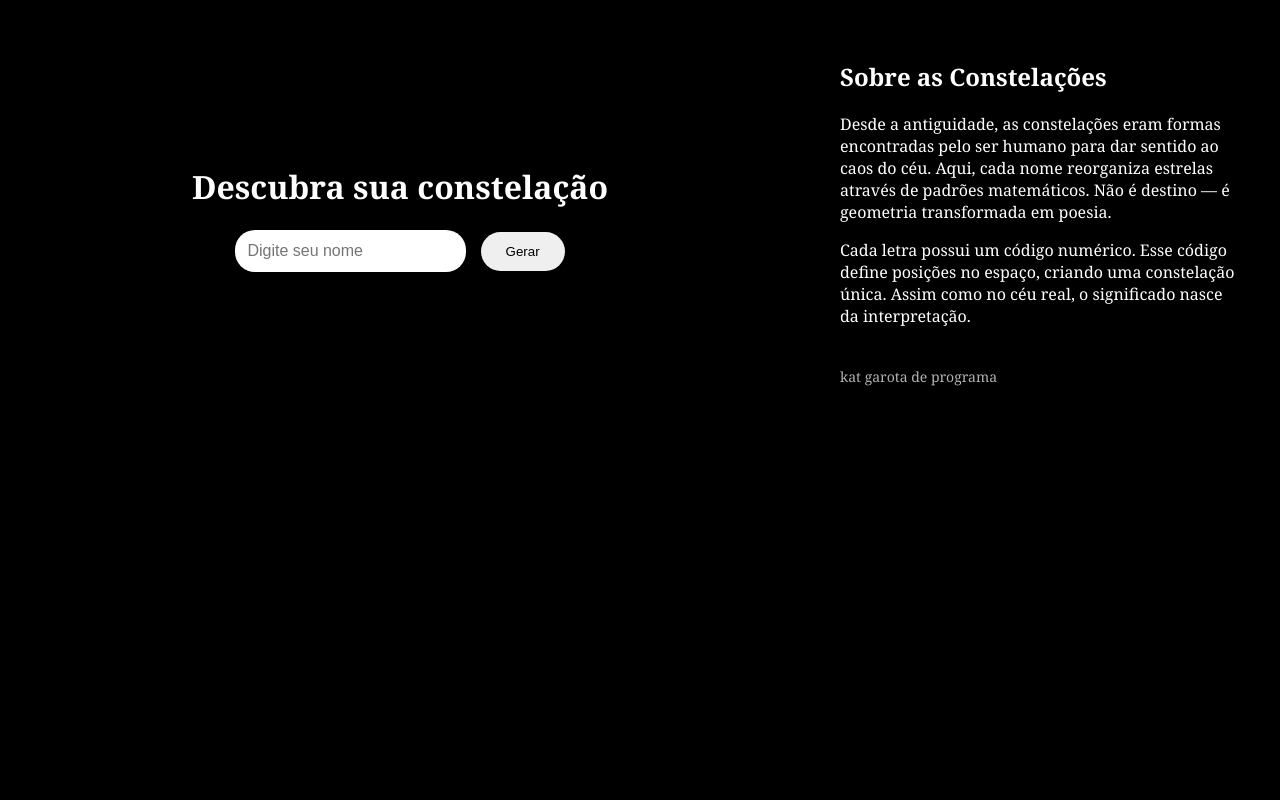
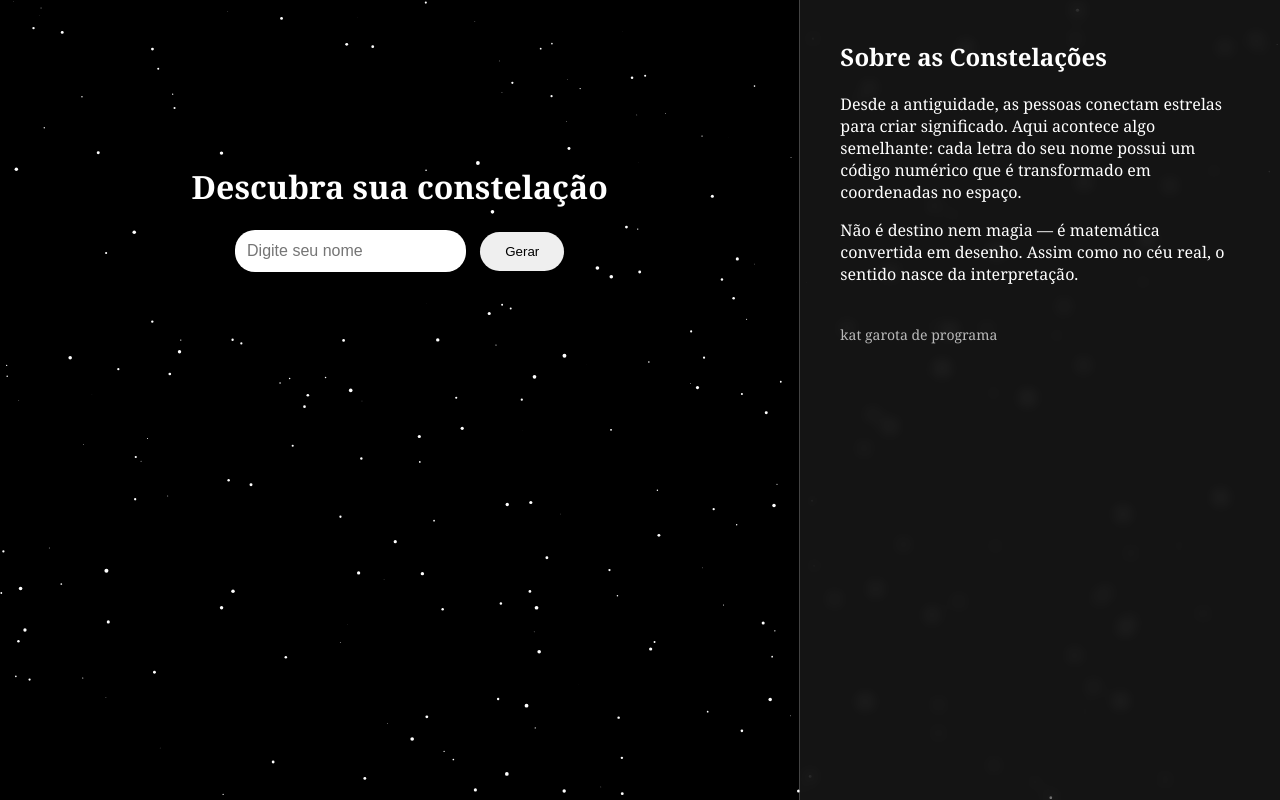
Before and after one commit to abacatealbino/constela-ao, a plain HTML site: page index.html in a window 1280 px wide. Drawn offline with Linux system fonts and the light colour scheme.

Commit message:
Refactor HTML structure and styling for clarity

```diff
--- a/index.html
+++ b/index.html
@@ -3,7 +3,7 @@
 <head>
 <meta charset="UTF-8">
 <meta name="viewport" content="width=device-width, initial-scale=1.0">
-<title>Qual é a constelação do seu nome?</title>
+<title>Qual a constelação do seu nome?</title>
 
 <style>
 body {
@@ -12,32 +12,23 @@ body {
   font-family: Georgia, serif;
   color: white;
   display: flex;
-  flex-direction: row;
   height: 100vh;
 }
 
+/* FUNDO */
 canvas {
   position: fixed;
   top: 0;
   left: 0;
-  z-index: 0;
+  z-index: -1;
 }
 
+/* ÁREA PRINCIPAL */
 .main {
   flex: 2;
-  position: relative;
-  z-index: 2;
   text-align: center;
   margin-top: 18vh;
-}
-
-.lateral {
-  flex: 1;
-  padding: 40px;
-  background: rgba(0,0,0,0.6);
-  backdrop-filter: blur(5px);
   z-index: 2;
-  overflow-y: auto;
 }
 
 input {
@@ -59,19 +50,34 @@ button:active {
   transform: scale(0.95);
 }
 
+/* PAINEL LATERAL */
+.lateral {
+  flex: 1;
+  padding: 40px;
+  background: rgba(255,255,255,0.08);
+  border-left: 1px solid rgba(255,255,255,0.2);
+  backdrop-filter: blur(8px);
+  overflow-y: auto;
+}
+
+.lateral h2 {
+  margin-top: 0;
+}
+
 .assinatura {
   margin-top: 40px;
   font-size: 14px;
   opacity: 0.7;
 }
 
-/* Responsivo */
+/* RESPONSIVO */
 @media (max-width: 768px) {
   body {
     flex-direction: column;
   }
   .lateral {
-    padding: 20px;
+    border-left: none;
+    border-top: 1px solid rgba(255,255,255,0.2);
   }
 }
 </style>
@@ -91,14 +97,13 @@ button:active {
 <div class="lateral">
   <h2>Sobre as Constelações</h2>
   <p>
-  Desde a antiguidade, as constelações eram formas encontradas pelo ser humano
-  para dar sentido ao caos do céu. Aqui, cada nome reorganiza estrelas através
-  de padrões matemáticos. Não é destino — é geometria transformada em poesia.
+  Desde a antiguidade, as pessoas conectam estrelas para criar significado.
+  Aqui acontece algo semelhante: cada letra do seu nome possui um código
+  numérico que é transformado em coordenadas no espaço.
   </p>
   <p>
-  Cada letra possui um código numérico. Esse código define posições no espaço,
-  criando uma constelação única. Assim como no céu real, o significado nasce
-  da interpretação.
+  Não é destino nem magia — é matemática convertida em desenho.
+  Assim como no céu real, o sentido nasce da interpretação.
   </p>
 
   <div class="assinatura">
@@ -117,9 +122,32 @@ function ajustarTela() {
 window.addEventListener("resize", ajustarTela);
 ajustarTela();
 
+/* Fundo estrelado */
+let estrelas = [];
+
+for (let i = 0; i < 300; i++) {
+  estrelas.push({
+    x: Math.random() * canvas.width,
+    y: Math.random() * canvas.height,
+    tamanho: Math.random() * 2
+  });
+}
+
+function desenharFundo() {
+  ctx.fillStyle = "black";
+  ctx.fillRect(0, 0, canvas.width, canvas.height);
+
+  ctx.fillStyle = "white";
+  for (let e of estrelas) {
+    ctx.beginPath();
+    ctx.arc(e.x, e.y, e.tamanho, 0, Math.PI * 2);
+    ctx.fill();
+  }
+}
+
 function gerar() {
   const nome = document.getElementById("nome").value;
-  ctx.clearRect(0, 0, canvas.width, canvas.height);
+  desenharFundo();
 
   let pontos = [];
 
@@ -151,6 +179,8 @@ function gerar() {
   document.getElementById("mensagem").innerText =
     nome + ", o céu se reorganizou só para você.";
 }
+
+desenharFundo();
 </script>
 
 </body>
```
